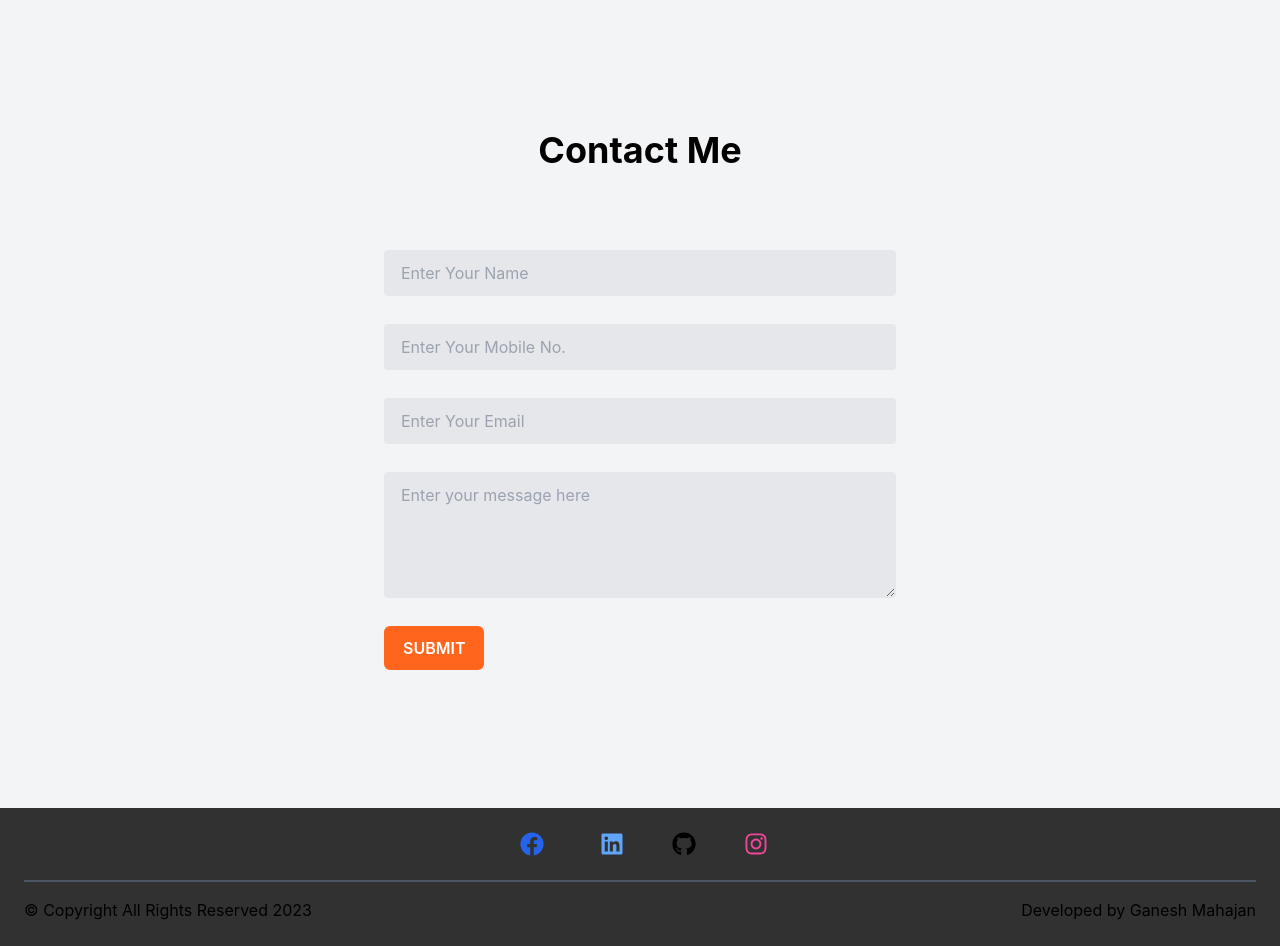
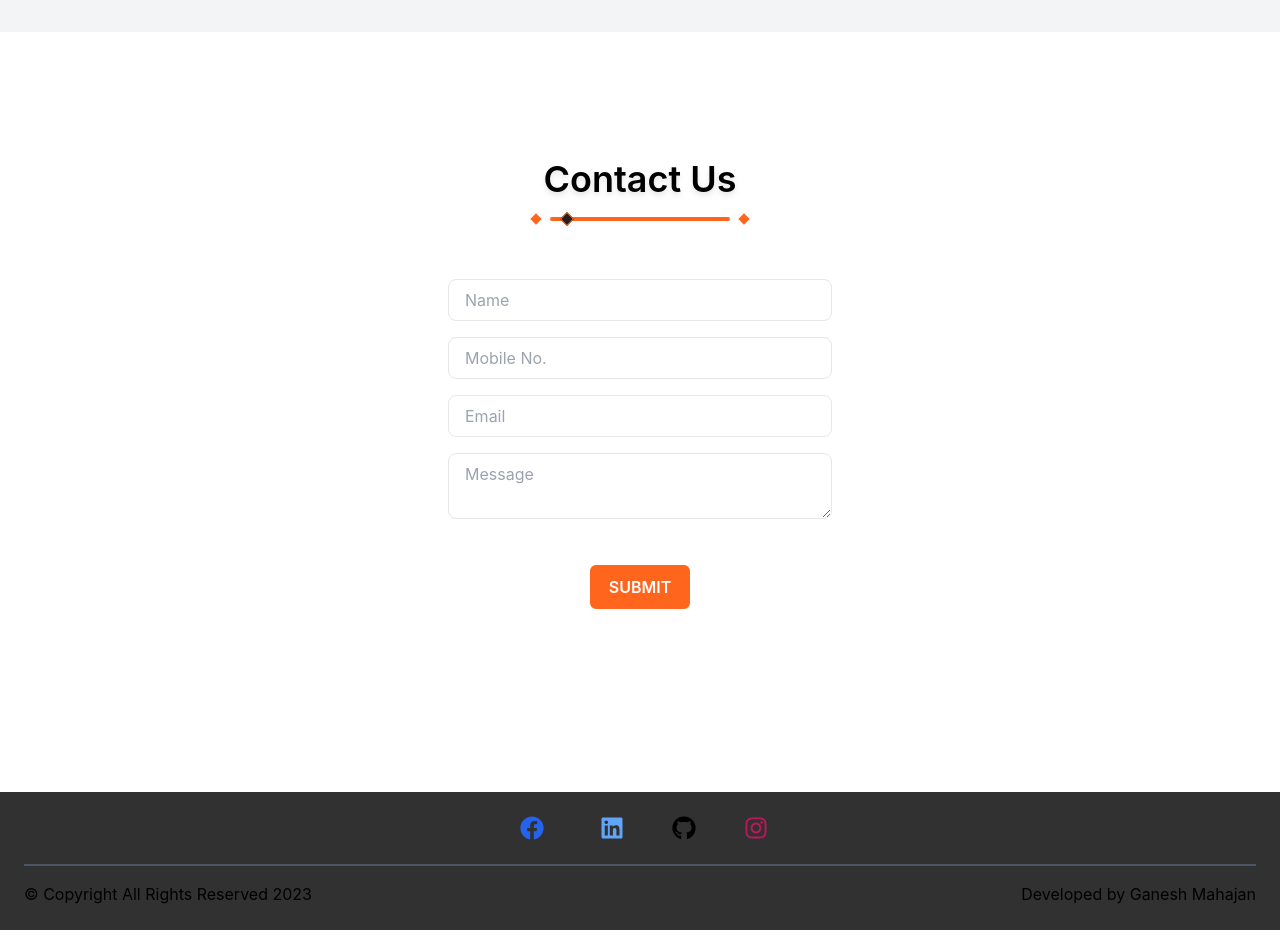
Before and after one commit to Ganesh212001/Portfolio, a React (Create React App) app: page / in a window 1280 px wide. Shown: the part 2800-3746 px from the top of the page. Built offline with nearby package versions, Linux system fonts and the light colour scheme.

Commit message:
FinaleTen

```diff
--- a/src/components/Footer.js
+++ b/src/components/Footer.js
@@ -42,7 +42,7 @@
             target="_blank"
             rel="noopener noreferrer"
           >
-            <FaInstagram className="text-2xl text-pink-500" />
+            <FaInstagram className="text-2xl text-pink-700" />
           </Link>
         </div>
 
--- a/src/pages/About.js
+++ b/src/pages/About.js
@@ -131,6 +131,7 @@
       <h3 className="text-4xl font-semibold drop-shadow-md text-center">
         Skills
       </h3>
+      <BottomLine />
       <div className="mt-5 grid grid-cols-1 gap-5 sm:grid-cols-2 lg:grid-cols-3">
         <div className="bg-white overflow-hidden shadow rounded-lg">
           <div className="px-4 py-5 sm:p-6">
--- a/src/pages/Contact.css
+++ b/src/pages/Contact.css
@@ -1,12 +1,3 @@
-@keyframes fadeIn {
-    from {
-      opacity: 0;
-    }
-    to {
-      opacity: 1;
-    }
-  }
-
-  .animate-fadeIn {
-    animation: fadeIn 0.3s ease-in-out;
-  }
+form {
+  width: 100rem;
+}
--- a/src/pages/Contact.js
+++ b/src/pages/Contact.js
@@ -1,42 +1,92 @@
 import React from 'react';
+import { motion } from 'framer-motion';
+import BottomLine from "../components/atoms/BottomLine/index";
 
-function Contact() {
+const Contact = () => {
   return (
-    <>
-    <div className="bg-gray-100 h-screen flex gap-16 flex-col justify-center items-center">
-      <h1 className="text-4xl font-bold mb-4 ">Contact Me</h1>
-      <form className="w-full max-w-lg">
-        <div className="flex flex-wrap mb-4">
-          <div className="w-full">
-            <input className="appearance-none block w-full bg-gray-200 text-gray-700 border border-gray-200 rounded py-3 px-4 mb-3 leading-tight focus:outline-none focus:bg-white focus:border-gray-500" id="name" type="text" placeholder="Enter Your Name" />
+    <div className="flex justify-center flex-col items-center h-screen -mt-10">
+       <h1 className="text-4xl font-semibold drop-shadow-md text-center">
+
+        <motion.div
+        initial={{ opacity: 0, y: -100 }}
+        animate={{ opacity: 1, y: 0 }}
+        transition={{ duration: 2 }}>Contact <span className="text-primary">Us</span>
+          </motion.div>
+          </h1>
+          <BottomLine />
+        <form className='w-96'>
+          <div className="mb-4 mt-14 space-y-4">
+          <motion.div
+        initial={{ opacity: 0, x: -100 }}
+        animate={{ opacity: 1, x: 0 }}
+        transition={{ duration: 5 }}>
+            <input
+              className="w-full px-4 py-2 border rounded-lg"
+              type="text"
+              id="name"
+              name="name"
+              placeholder='Name'
+            />
+            </motion.div>
           </div>
-        </div>
-        <div className="flex flex-wrap mb-4">
-          <div className="w-full">
-            <input className="appearance-none block w-full bg-gray-200 text-gray-700 border border-gray-200 rounded py-3 px-4 mb-3 leading-tight focus:outline-none focus:bg-white focus:border-gray-500" id="name" type="text" placeholder="Enter Your Mobile No." />
+          <div className="mb-4">
+          <motion.div className='direction-reverse'
+        initial={{ opacity: 0, x: 100 }}
+        animate={{ opacity: 1, x: 0 }}
+        transition={{ duration: 5 }}>
+            <input
+              className="w-full px-4 py-2 border rounded-lg"
+              type="text"
+              id="mobile"
+              name="mobile"
+              placeholder='Mobile No.'
+            />
+            </motion.div>
           </div>
-        </div>
-        <div className="flex flex-wrap mb-4">
-          <div className="w-full">
-            <input className="appearance-none block w-full bg-gray-200 text-gray-700 border border-gray-200 rounded py-3 px-4 mb-3 leading-tight focus:outline-none focus:bg-white focus:border-gray-500" id="email" type="email" placeholder="Enter Your Email" />
+          <div className="mb-4">
+          <motion.div
+        initial={{ opacity: 0, x: -100 }}
+        animate={{ opacity: 1, x: 0 }}
+        transition={{ duration: 5 }}>
+            <input
+              className="w-full px-4 py-2 border rounded-lg"
+              type="email"
+              id="email"
+              name="email"
+              placeholder='Email'
+            />
+            </motion.div>
           </div>
-        </div>
-        <div className="flex flex-wrap mb-4">
-          <div className="w-full">
-            <textarea className="appearance-none block w-full bg-gray-200 text-gray-700 border border-gray-200 rounded py-3 px-4 mb-3 leading-tight focus:outline-none focus:bg-white focus:border-gray-500" id="message" rows="5" placeholder="Enter your message here"></textarea>
-          </div>
-        </div>
-        <div className="flex flex-wrap mb-4">
-          <div className="w-full">
-            <button className="primary-button">
-              <span>Submit</span>
-            </button>
-          </div>
-        </div>
-      </form>
+          <div className="mb-4">
+          <motion.div
+        initial={{ opacity: 0, x: 100 }}
+        animate={{ opacity: 1, x: 0 }}
+        transition={{ duration: 5 }}>
+            <textarea
+              className="w-full px-4 py-2 border rounded-lg"
+              id="message"
+              name="message"
+              rows="2"
+              placeholder='Message'
+            ></textarea>
+            </motion.div>
+          </div><br />
+          <div className="flex flex-wrap mb-4">
+             <div className="w-full">
+              <motion.div
+                initial={{ opacity: 0, y: 100 }}
+                animate={{ opacity: 1, y: 0 }}
+                transition={{ duration: 2 }}>
+                <button className="primary-button mx-auto">
+                  <span>Submit</span>
+                </button>
+              </motion.div>
+             </div>
+           </div>
+        </form>
+
     </div>
-    </>
   );
-}
+};
 
 export default Contact;
--- a/src/pages/Projects.js
+++ b/src/pages/Projects.js
@@ -3,6 +3,7 @@
 import food1 from '../images/food_1.png'
 import dreamdoor from '../images/dreamdoor.png'
 import portfolio from '../images/portfolio.png'
+import BottomLine from "../components/atoms/BottomLine/index";
 
 
 function Projects() {
@@ -11,7 +12,10 @@
     <div className="bg-gray-100 min-h-screen">
       <div className="max-w-7xl mx-auto py-16 px-4 sm:px-6 lg:px-8">
         <div className="text-center">
-          <p className="mt-10 text-4xl font-extrabold text-gray-900 sm:text-4xl sm:tracking-tight lg:text-4xl">Check Out My Projects</p>
+          <h1 className="text-4xl font-semibold drop-shadow-md text-center">
+            My<span className="text-primary"> Projects</span>
+          </h1>
+          <BottomLine />
         </div>
         <div className="grid grid-cols-1 sm:grid-cols-2 md:grid-cols-3 gap-6 mt-16">
           <div className="bg-white shadow-lg rounded-lg overflow-hidden">
```
